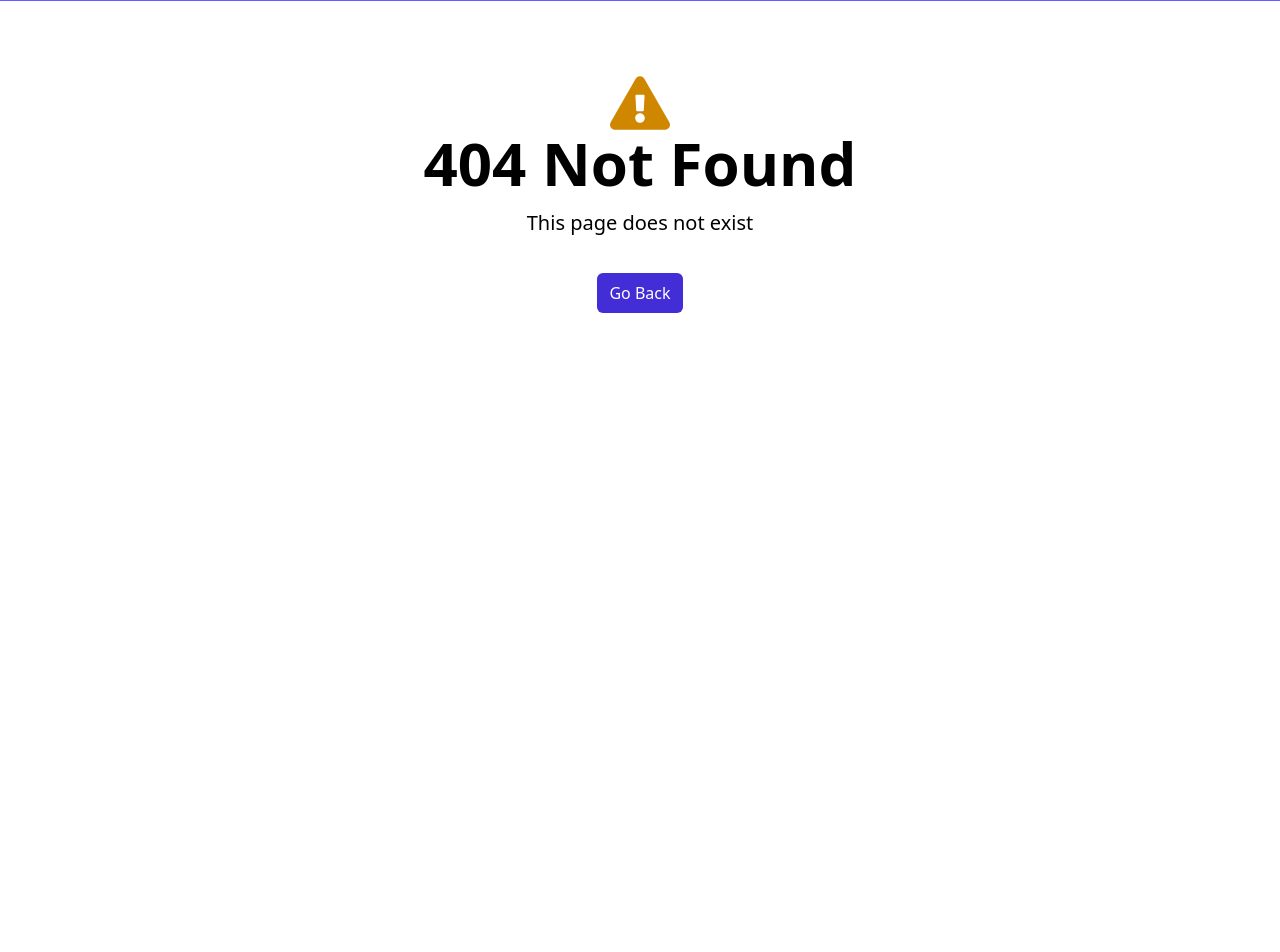
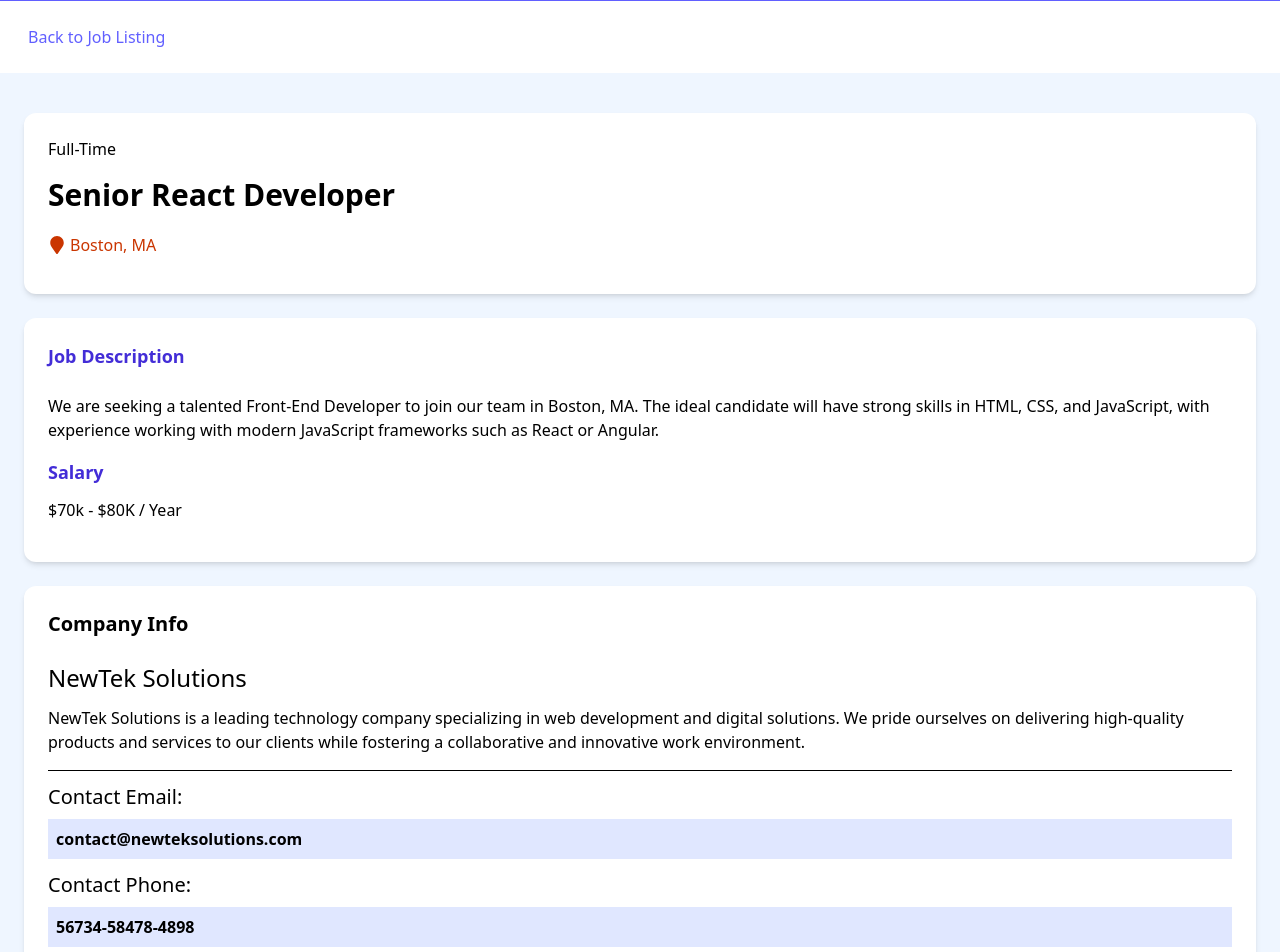
Before and after one commit to afnesss/react-crash, a React (Vite) app: page /jobs/1 in a window 1280 px wide. Before the commit this address had no page. Shown: the part 80-1032 px from the top of the page. Before the commit the page ends 800 px from the top, so only its background shows below. Built offline with nearby package versions, Linux system fonts and the light colour scheme.

Commit message:
job page html

```diff
--- a/src/App.jsx
+++ b/src/App.jsx
@@ -3,12 +3,14 @@
 import MainLayout from "./layouts/MainLayout"
 import JobsPage from './pages/JobsPage';
 import NotFound from './pages/NotFound';
+import JobPage from './pages/JobPage';
 
 const router = createBrowserRouter(
   createRoutesFromElements(
   <Route path='/' element={<MainLayout />}>
     <Route index element={<HomePage />}/>
     <Route path='/jobs' element={<JobsPage />}/>
+    <Route path='/jobs/:id'element={<JobPage />}/>
     <Route path='*' element={<NotFound />}/>
   </Route>
   )
--- a/src/components/JobDiv.jsx
+++ b/src/components/JobDiv.jsx
@@ -21,7 +21,7 @@
       <div className="text-orange-700 mb-3">
         <FaMapMarker className="inline text-lg mb-1 mr-1"/>
         {props.location}</div>
-      <Link className="rounded-md text-white bg-indigo-500 px-4 py-2 text-center text-sm hover:bg-indigo-600 cursor-pointer">Read More</Link>
+      <Link to={`/jobs/${props.id}`} className="rounded-md text-white bg-indigo-500 px-4 py-2 text-center text-sm hover:bg-indigo-600 cursor-pointer">Read More</Link>
     </div>
 
     </div>
--- a/src/components/Jobs.jsx
+++ b/src/components/Jobs.jsx
@@ -12,8 +12,8 @@
   useEffect(() => {
     const fetchJobs = async () => {
       const apiUrl = isHome
-      ? 'http://localhost:8000/jobs?_limit=3'
-      : 'http://localhost:8000/jobs'
+      ? '/api/jobs?_limit=3'
+      : '/api/jobs'
       try {
       const res = await fetch(apiUrl);
       const data = await res.json();
--- /dev/null
+++ b/src/pages/JobPage.jsx
@@ -0,0 +1,65 @@
+import { Link } from "react-router-dom"
+import { useLocation } from "react-router-dom"
+import { FaMapMarker } from 'react-icons/fa'
+
+const JobPage = () => {
+  const location = useLocation();
+  location.pathname
+  return (
+    <>
+      <div className="container m-auto py-6 px-7">
+        <Link to="/jobs" className="text-indigo-500">Back to Job Listing</Link>
+      </div>
+
+      <section className="bg-blue-50">
+        <div className="container m-auto py-10 px-6 ">
+          <div className="bg-white shadow-md p-6 rounded-xl mb-6">
+            <div>
+              Full-Time
+            </div>
+            <div className="text-3xl font-bold mt-4">
+              Senior React Developer
+            </div>
+        <div className="text-orange-700 mt-5 mb-3">
+        <FaMapMarker className="inline text-lg mb-1 mr-1"/>
+        Boston, MA</div>
+          </div>
+
+          <div className="bg-white shadow-md p-6 rounded-xl">
+          <h2 className="font-bold text-indigo-700 mb-6 text-lg">Job Description</h2>
+          <div className="mb-4">We are seeking a talented Front-End Developer to join our team in Boston, MA. The ideal candidate will have strong skills in HTML, CSS, and JavaScript, with experience working with modern JavaScript frameworks such as React or Angular.</div>
+          <h2 className="font-bold text-indigo-700 mb-3 text-lg">Salary</h2>
+          <div className="mb-4">$70k - $80K / Year</div>
+          </div>
+
+          <div className="bg-white shadow-md p-6 rounded-xl mt-6">
+            <h2 className="font-bold text-black mb-6 text-xl">Company Info</h2>
+            <h2 className=" mb-3 text-2xl">NewTek Solutions</h2>
+            <div className="pb-4 border-b">NewTek Solutions is a leading technology company specializing in web development and digital solutions. We pride ourselves on delivering high-quality products and services to our clients while fostering a collaborative and innovative work environment. </div>
+
+            <h2 className="mb-2 text-xl mt-3">Contact Email:</h2>
+            <div className="p-2 bg-indigo-100 font-bold">contact@newteksolutions.com</div>
+
+            <h2 className="mb-2 text-xl mt-3">Contact Phone:</h2>
+            <div className="p-2 bg-indigo-100 font-bold mb-1">56734-58478-4898</div>
+          </div>
+
+          <div className="bg-white shadow-md p-6 rounded-xl mt-6">
+            <h2 className="font-bold text-black mb-4 text-xl">Manage Job</h2>
+            <Link className="bg-indigo-500 m-auto py-2 px-5 rounded-3xl flex container hover:bg-indigo-700 cursor-pointer justify-center font-bold text-white mb-4">Edit Job</Link>
+
+            <Link className="bg-red-500 m-auto py-2 px-5 rounded-3xl flex container hover:bg-red-600 cursor-pointer justify-center font-bold text-white mb-2">Delete Job</Link>
+          </div>
+
+
+        </div>
+
+
+      </section>
+
+
+    </>
+  )
+}
+
+export default JobPage
--- a/vite.config.js
+++ b/vite.config.js
@@ -9,5 +9,13 @@
   ],
   server: {
     port: 3000,
+    proxy: {
+      '/api': {
+        target: 'http://localhost:8000',
+        changeOrigin: true,
+        rewrite: (path) => path.replace(/^\/api/, ''),
+
+      },
+    },
   }
 })
```
